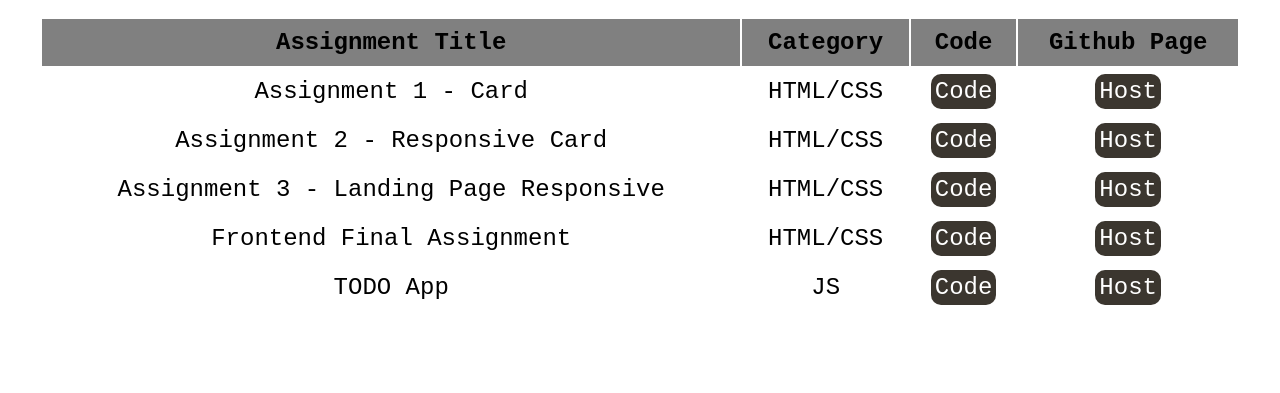
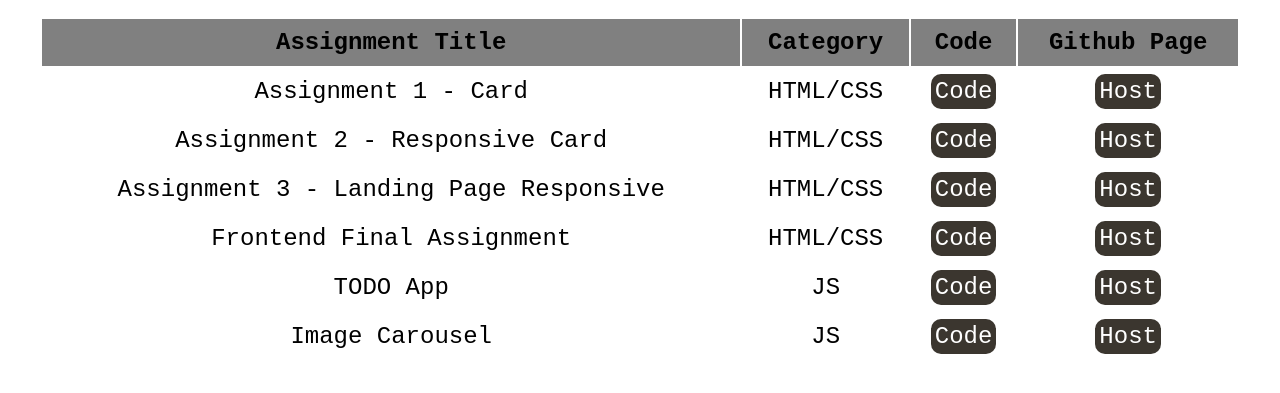
Before and after one commit to Sabnit/Assignment-Board, a plain HTML site: page index.html in a window 1280 px wide. Shown: the part 181-574 px from the top of the page. Drawn offline with Linux system fonts and the light colour scheme.

Commit message:
added image carousel

```diff
--- a/index.html
+++ b/index.html
@@ -54,6 +54,12 @@
         <td><a href="https://github.com/Sabnit/Todo-app " target="_blank">Code</a></td>
         <td><a href="https://sabnit.github.io/Todo-app/" target="_blank">Host</a></td>
       </tr>
+      <tr>
+        <td>Image Carousel  </td>
+        <td>JS</td>
+        <td><a href=" https://github.com/Sabnit/Image-Carousel " target="_blank">Code</a></td>
+        <td><a href="https://sabnit.github.io/Image-Carousel/" target="_blank">Host</a></td>
+      </tr>
     </tbody>
     </table>
   </body>
```
